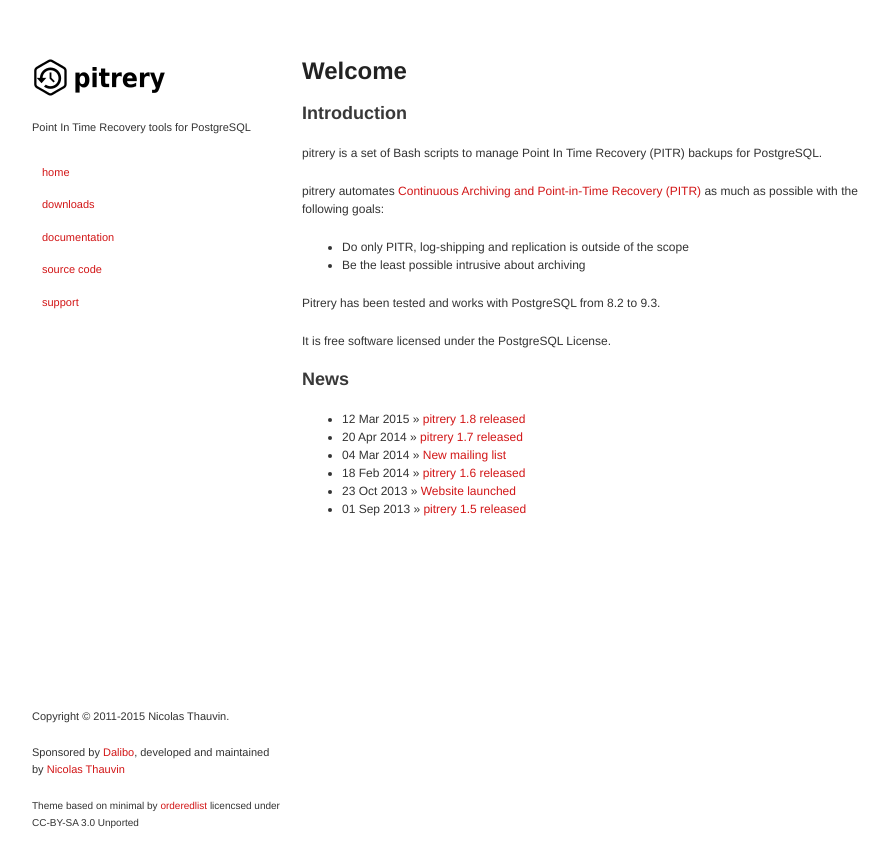
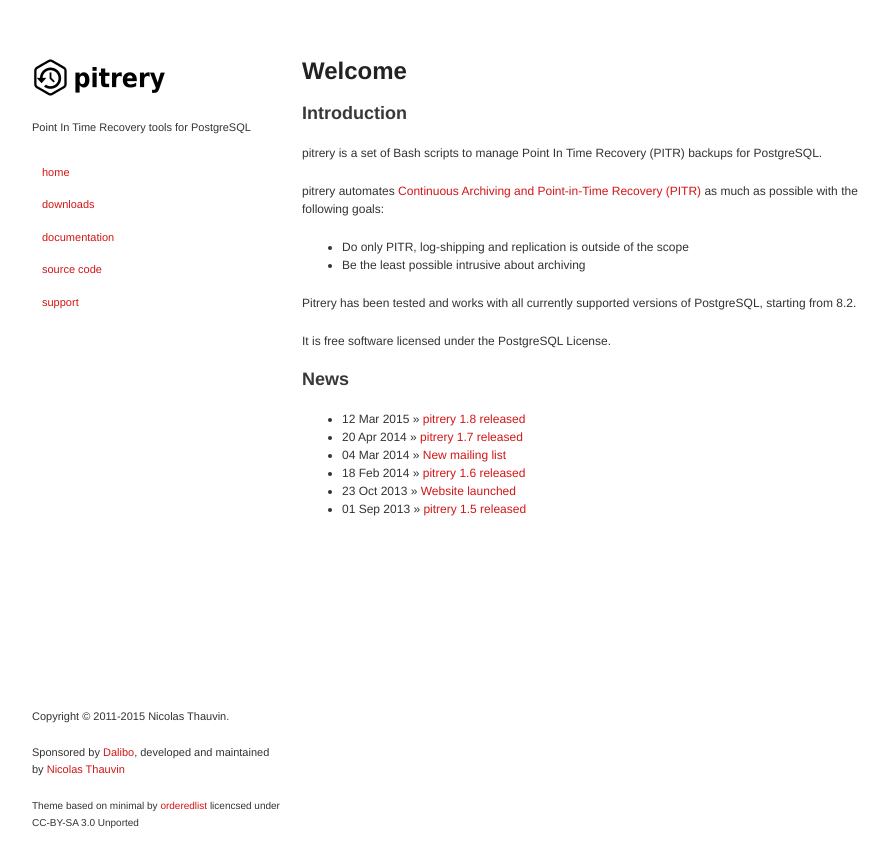
Before and after one commit to dalibo/pitrery, a Jekyll site: the page built from index.md, in a window 1280 px wide. Shown: the top 868 px of the page, without its empty margins (173-1061 px from the left). Built offline with Jekyll 4.4.1, drawn with Linux system fonts in a browser that asks for light colours; Markdown is read by kramdown in place of the engine named in the settings.

Commit message:
pitrery works on all versions from 8.2

```diff
--- a/index.md
+++ b/index.md
@@ -16,7 +16,7 @@ pitrery automates [Continuous Archiving and Point-in-Time Recovery (PITR)](http:
 * Do only PITR, log-shipping and replication is outside of the scope
 * Be the least possible intrusive about archiving
 
-Pitrery has been tested and works with PostgreSQL from 8.2 to 9.3.
+Pitrery has been tested and works with all currently supported versions of PostgreSQL, starting from 8.2.
 
 It is free software licensed under the PostgreSQL License.
 
```
